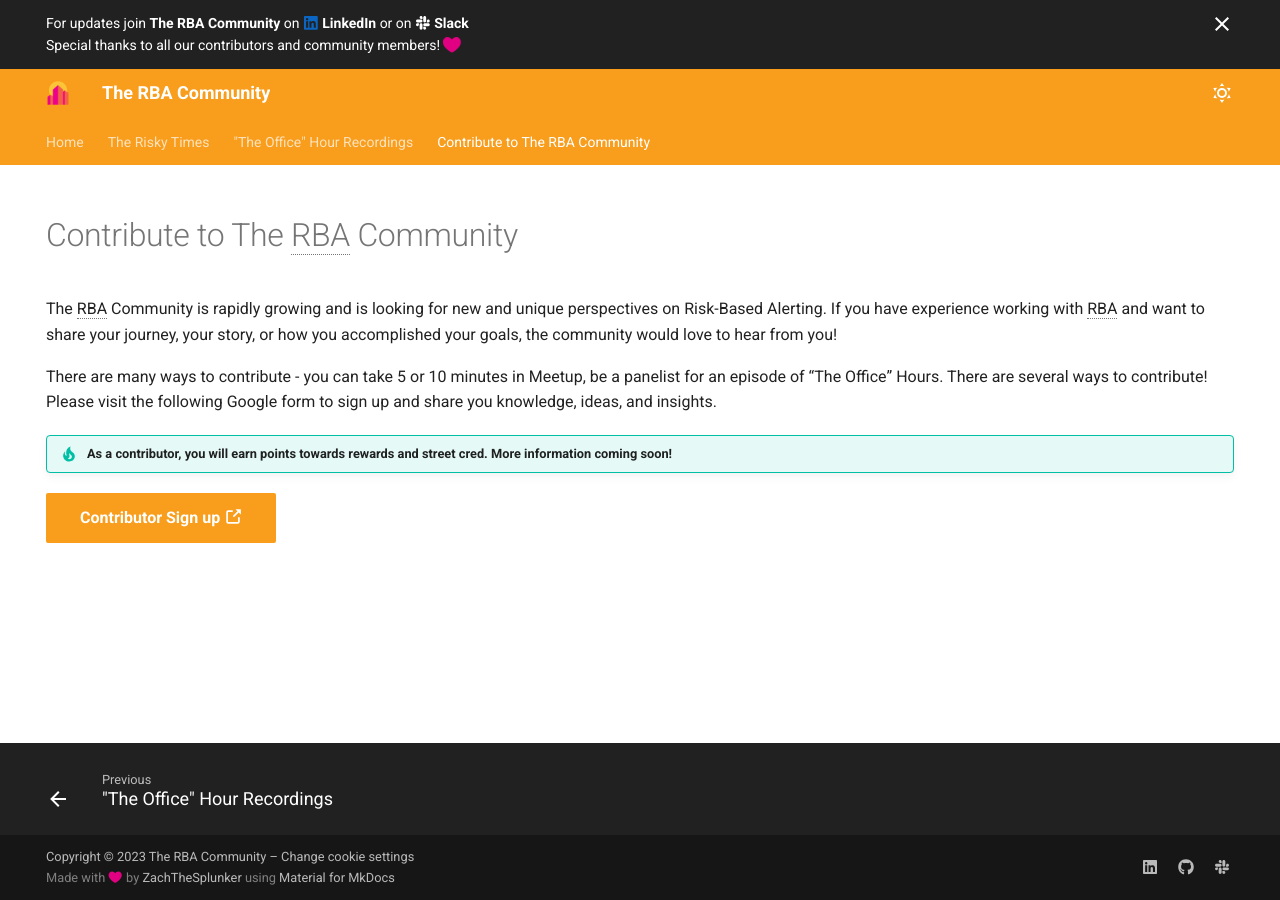
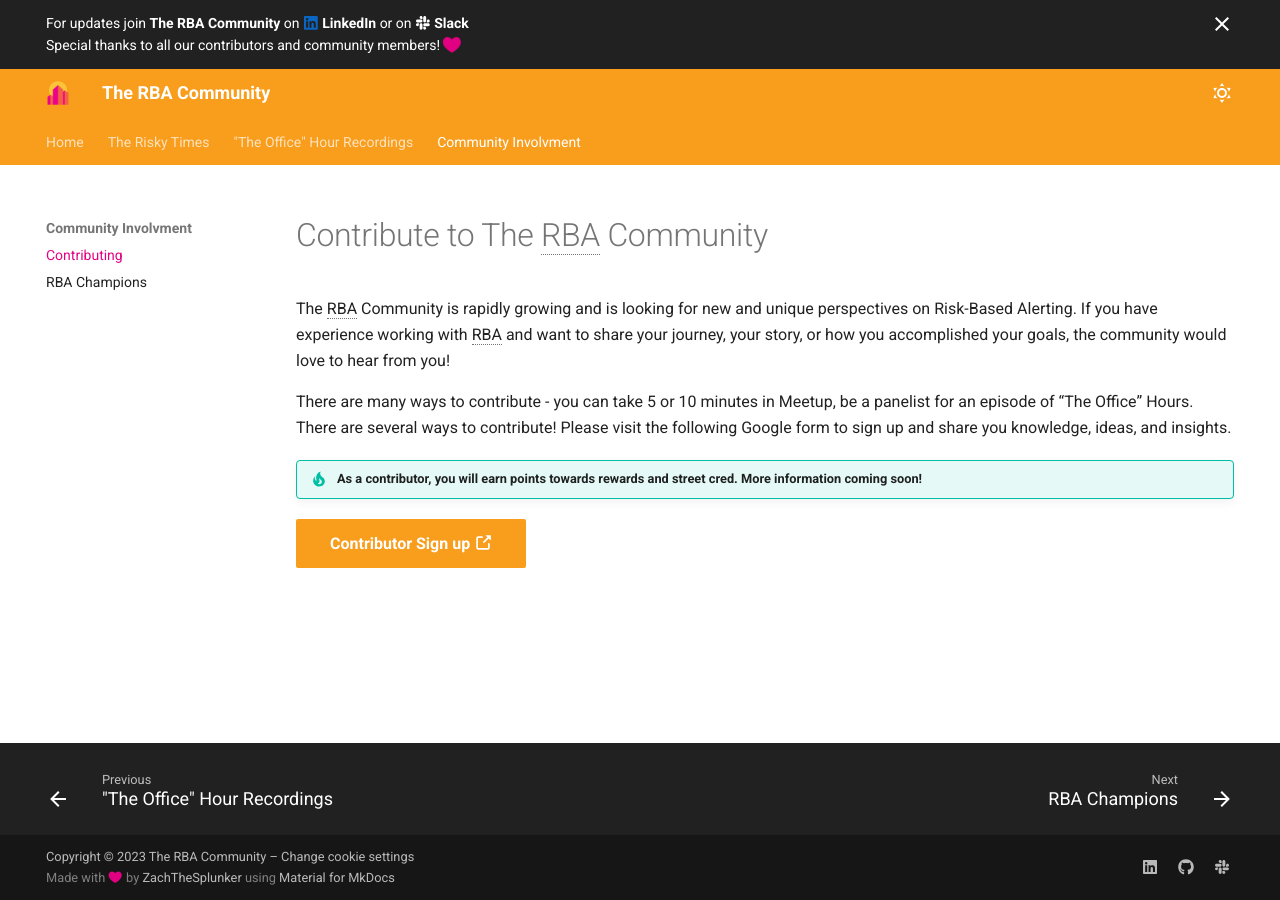
Before and after one commit to rba-community/rba-community, an MkDocs documentation site: the page built from docs/community/contribute.md, in a window 1280 px wide. Built offline with MkDocs 1.6.1 and Material for MkDocs 9.7.7, drawn with Linux system fonts in a browser that asks for light colours.

Commit message:
added coin holders
Signed-off-by: Zachary Christensen <zchristensen@splunk.com>

```diff
--- a/docs/stylesheets/extra.css
+++ b/docs/stylesheets/extra.css
@@ -55,3 +55,9 @@
 .heart-footer{
     color: #E20082;
 }
+
+.coin-holder {
+    border-radius: 50%;
+    vertical-align: middle;
+    width: 40px;
+}
--- a/mkdocs.yml
+++ b/mkdocs.yml
@@ -149,4 +149,6 @@
   - Home: index.md
   - The Risky Times: risky-times/index.md
   - "\"The Office\" Hour Recordings": office-hours/index.md
-  - Contribute to The RBA Community: contribute/index.md
+  - Community Involvment:
+      - Contributing: community/contribute.md
+      - RBA Champions: community/rba-champions.md
```
Also changed, not shown: docs/community/contribute.md (renamed from docs/contribute/index.md, +0 -2 lines), docs/community/rba-champions.md (added, +30 -0 lines), docs/assets/challenge-coin.png (added).
